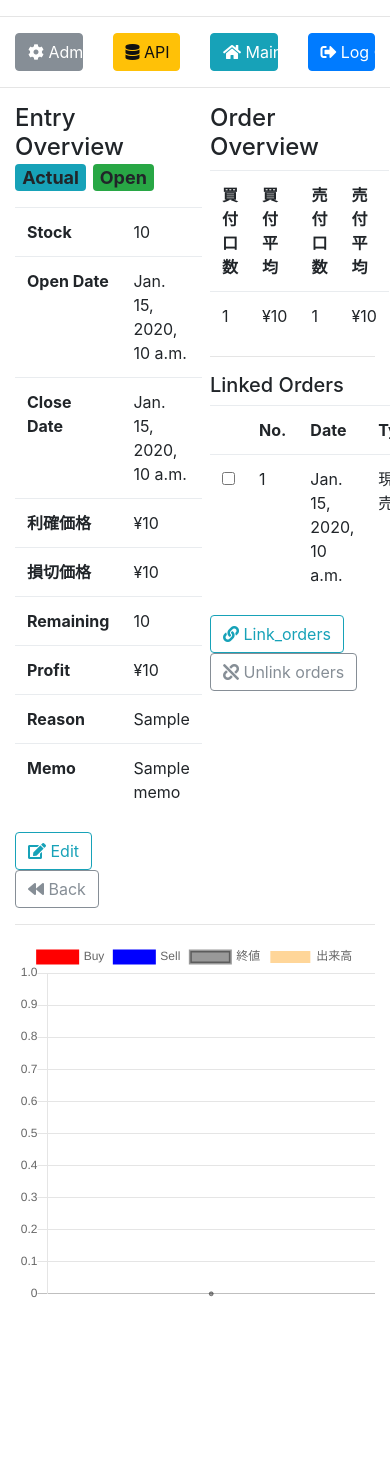
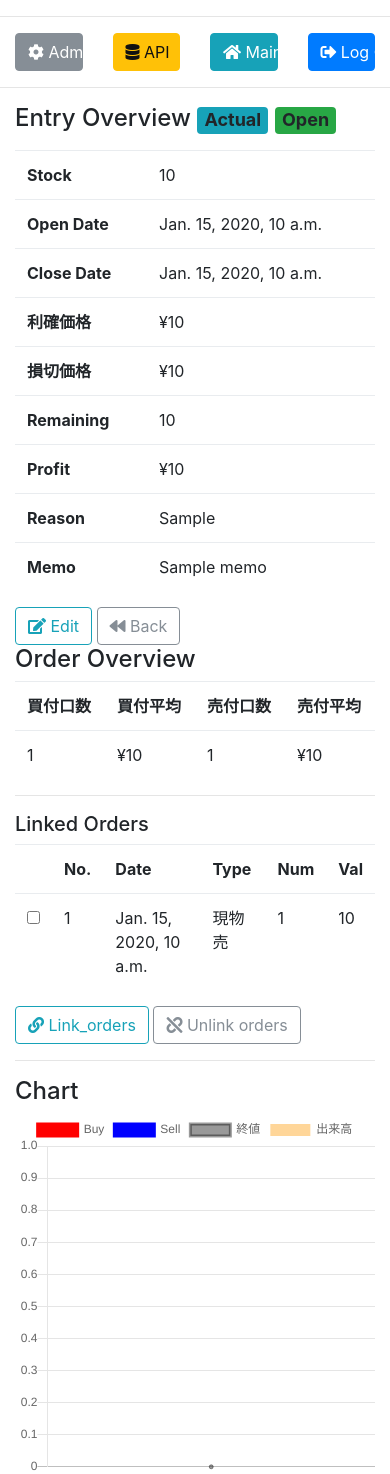
Before and after one commit to takashifuruya0/nams, a Django app: template web/templates/web/entry_detail.html in a window 390 px wide; the page is wider, and only the part inside the window is pictured. Before the commit the page ends 1297 px from the top of that part, so only its background shows below. Run offline with Django 3.2, Linux system fonts and the light colour scheme; the template is opened without the code that fills it: most values are stand-ins (such as "Sample title", 1, 10 or a date in 2020); some libraries are stand-ins or nearby versions.

Commit message:
mobile考慮

```diff
--- a/web/templates/web/entry_detail.html
+++ b/web/templates/web/entry_detail.html
@@ -7,7 +7,7 @@
 {% block body %}
 <div class="container-fluid">
 	<div class="row">
-		<div class="col-6">
+		<div class="col-12 col-sm-6">
 			<h4>
 				Entry Overview
 				{% include 'web/part/entry_type.html' %}
@@ -67,7 +67,8 @@
 				<i class="fas fa-backward"></i> Back
 			</a>
 		</div>
-		<div class="col-6">
+
+		<div class="col-12 col-sm-6">
 			<h4>Order Overview</h4>
 			<table class="table">
 				<tr>
@@ -120,6 +121,7 @@
 	<hr>
 	<div class="row">
 			<div class="col-12">
+				<h4>Chart</h4>
 				<canvas id="analysis" width="300" height="150"></canvas>
 			</div>
 		</div>
--- a/web/templates/web/entry_edit.html
+++ b/web/templates/web/entry_edit.html
@@ -7,7 +7,7 @@
 {% block body %}
 <div class="container-fluid">
 	<div class="row">
-		<div class="col-6">
+		<div class="col-12 col-sm-6">
 			<form method="post" action="">
 				<h4>
 					Entry Edit
@@ -24,7 +24,7 @@
 				</a>
 			</form>
 		</div>
-		<div class="col-6">
+		<div class="col-12 col-sm-6">
 			<h5>Order Overview</h5>
 			<table class="table">
 				<tr>
--- a/web/templates/web/main.html
+++ b/web/templates/web/main.html
@@ -64,7 +64,7 @@
 	<hr>
 
 	<div class="row">
-		<div class="col-md-6 col-12">
+		<div class="col-12 col-sm-6">
 			<div class="card">
 				<div class="card-header bg-primary text-white">
 					<h3>User</h3>
@@ -79,7 +79,7 @@
 				</div>
 			</div>
 		</div>
-		<div class="col-md-6 col-12">
+		<div class="col-12 col-sm-6">
 			<div class="card">
 				<div class="card-header bg-success text-white">
 					<h3>Data Studio</h3>
```
